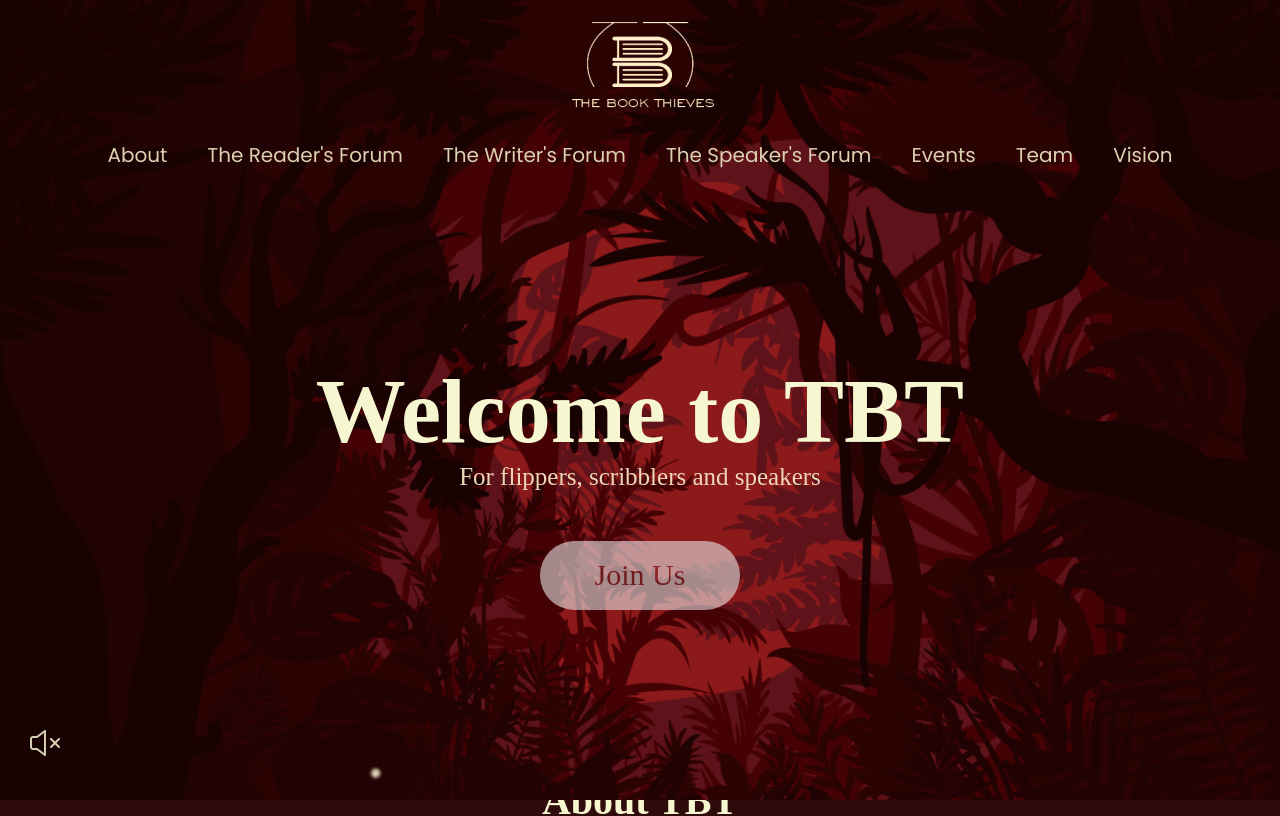
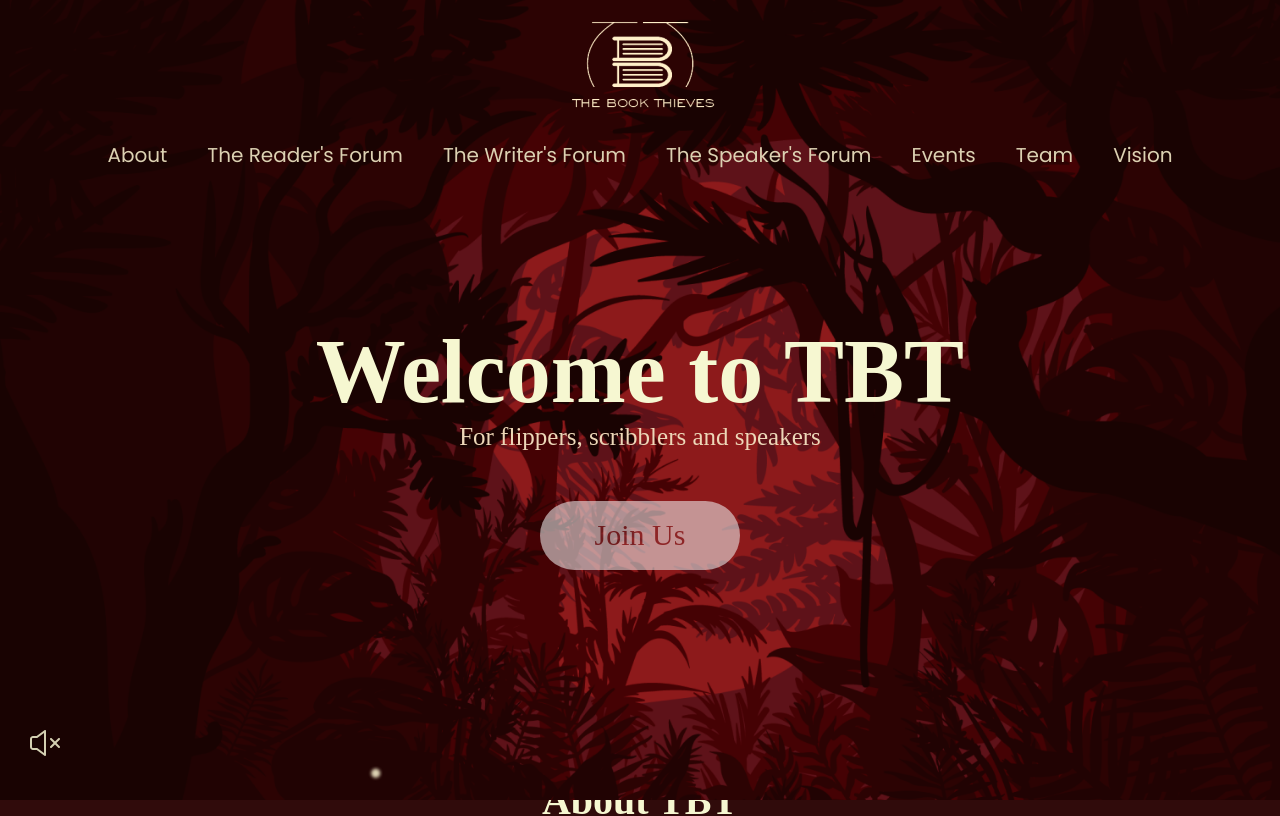
Before and after one commit to tbtMEC/tbt-website, a React (Create React App) app: page / in a window 1280 px wide. Shown: the top 816 px of the page. Built offline with nearby package versions, Linux system fonts and the light colour scheme; a web font is replaced by a local one.

Commit message:
landing page alignment adjustment

```diff
--- a/src/styles/landing.scss
+++ b/src/styles/landing.scss
@@ -5,7 +5,7 @@
 
   #text-content {
     position: relative;
-    top: 45vh;
+    top: 40vh;
   }
 
   .logo-wrapper {
```
